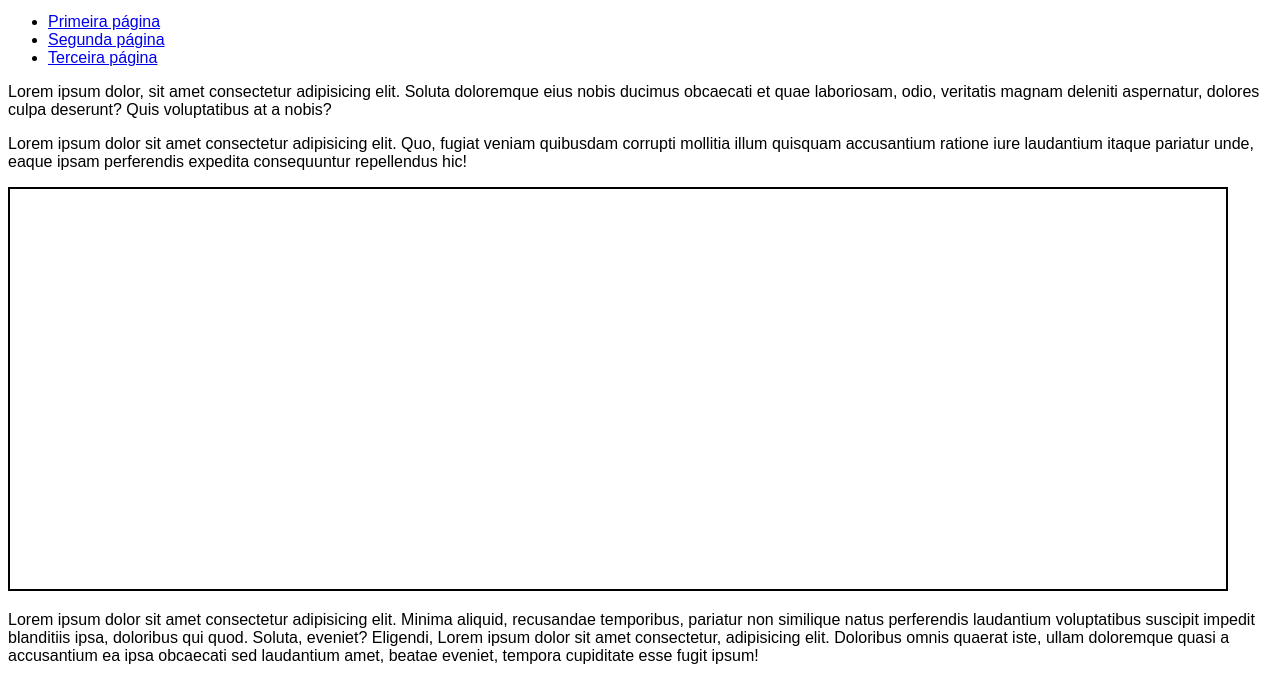
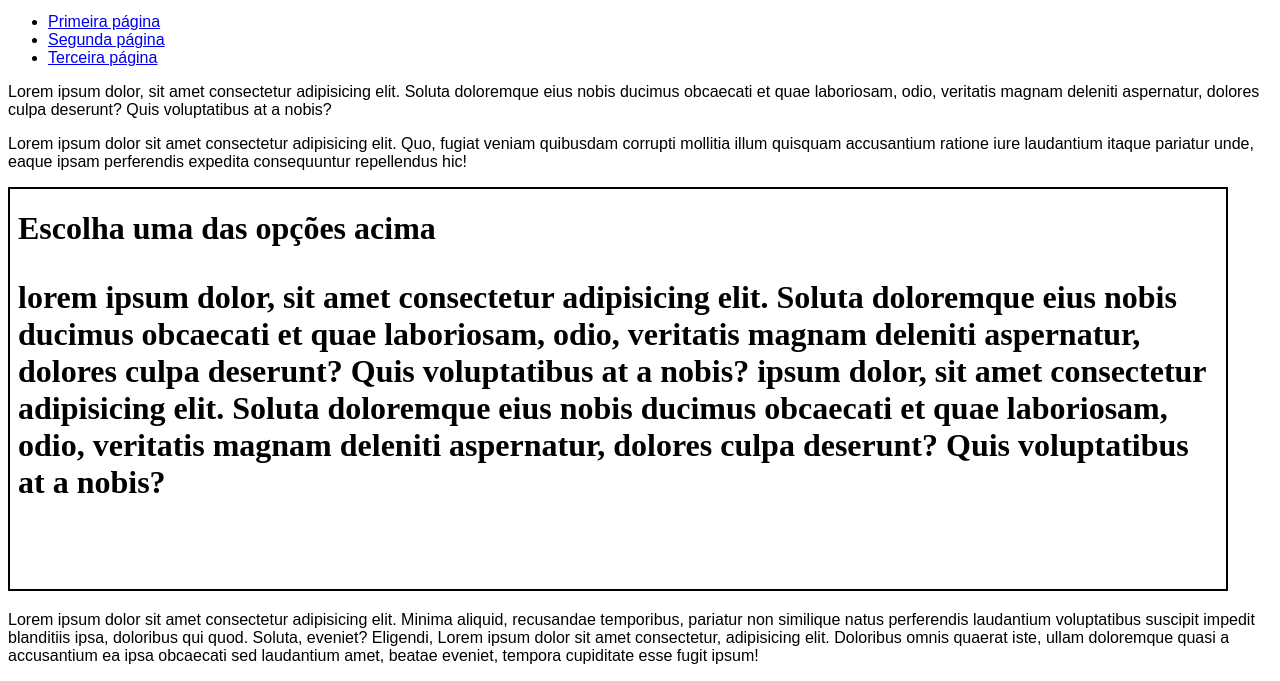
Before and after one commit to danieladilio/Html-Css, a plain HTML site: page Exercicios/ex024/iframe003.html in a window 1280 px wide. Shown: the part 119-800 px from the top of the page. Drawn offline with Linux system fonts and the light colour scheme.

Commit message:
atualizaçao iframe 003

```diff
--- a/Exercicios/ex024/iframe003.html
+++ b/Exercicios/ex024/iframe003.html
@@ -27,9 +27,7 @@
     <p>Lorem ipsum dolor, sit amet consectetur adipisicing elit. Soluta doloremque eius nobis ducimus obcaecati et quae laboriosam, odio, veritatis magnam deleniti aspernatur, dolores culpa deserunt? Quis voluptatibus at a nobis?
     </p>
     <p>Lorem ipsum dolor sit amet consectetur adipisicing elit. Quo, fugiat veniam quibusdam corrupti mollitia illum quisquam accusantium ratione iure laudantium itaque pariatur unde, eaque ipsam perferendis expedita consequuntur repellendus hic!</p>
-        <iframe id="tela" name="frame" src="">
-            <p>Infelizmente seu navegador não é compativel com isso</p>
-        </iframe>
+        <iframe id="tela" name="frame" srcdoc="<h1> Escolha uma das opções acima<h1/> <p> lorem ipsum dolor, sit amet consectetur adipisicing elit. Soluta doloremque eius nobis ducimus obcaecati et quae laboriosam, odio, veritatis magnam deleniti aspernatur, dolores culpa deserunt? Quis voluptatibus at a nobis? ipsum dolor, sit amet consectetur adipisicing elit. Soluta doloremque eius nobis ducimus obcaecati et quae laboriosam, odio, veritatis magnam deleniti aspernatur, dolores culpa deserunt? Quis voluptatibus at a nobis?</p>" ></iframe>
         <p>Lorem ipsum dolor sit amet consectetur adipisicing elit. Minima aliquid, recusandae temporibus, pariatur non similique natus perferendis laudantium voluptatibus suscipit impedit blanditiis ipsa, doloribus qui quod. Soluta, eveniet? Eligendi, Lorem ipsum dolor sit amet consectetur, adipisicing elit. Doloribus omnis quaerat iste, ullam doloremque quasi a accusantium ea ipsa obcaecati sed laudantium amet, beatae eveniet, tempora cupiditate esse fugit ipsum! </p>
 
 </body>
```
Also changed, not shown: Exercicios/ex024/Nova pasta/png.png (added).
